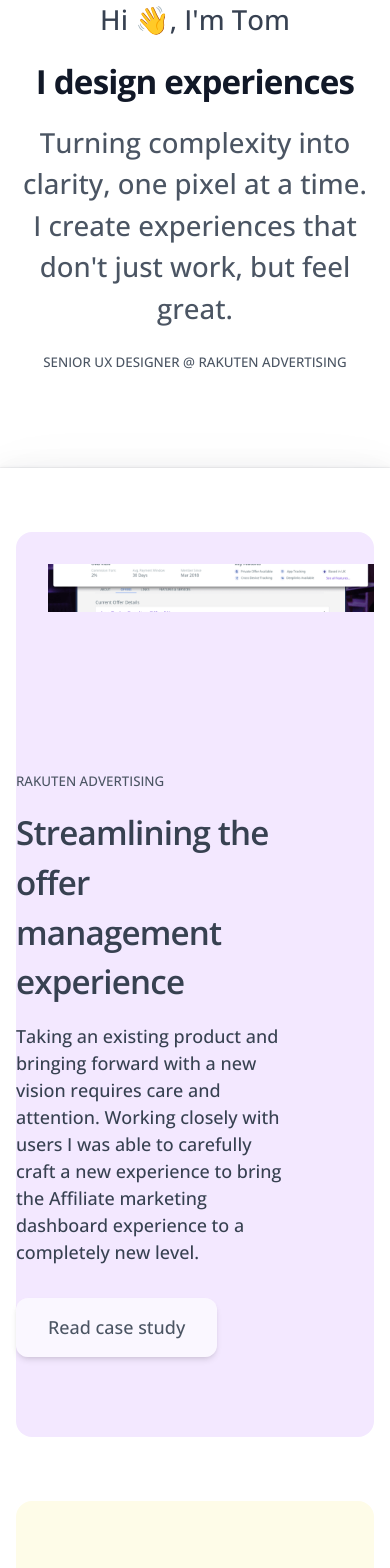
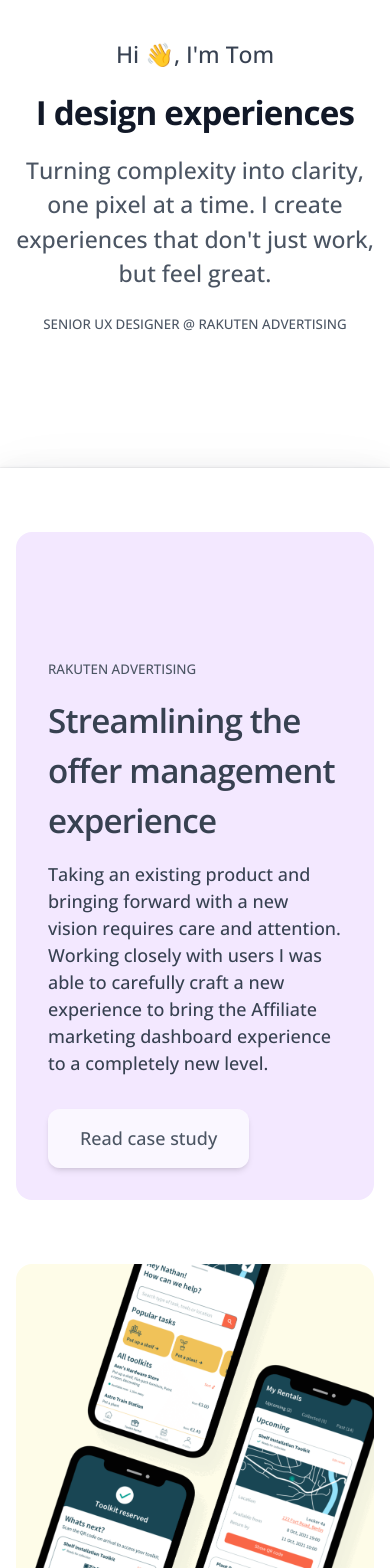
Before and after one commit to tomatronic/portfolio2024, a Next.js app: page / in a window 390 px wide. Shown: the part 240-1808 px from the top of the page. Built offline with nearby package versions, Linux system fonts and the light colour scheme.

Commit message:
Started fixing cards on mobile

```diff
--- a/src/app/about/page.js
+++ b/src/app/about/page.js
@@ -3,26 +3,21 @@ export default function About() {
         <div>
         <div className="container mx-auto max-w-screen-md px-6 pt-10">
         <div className="my-10 grid grid-cols-1 gap-14">
-        <h1 className="xl:text-6xl mb-10 pb-10 text-center text-4xl font-extrabold leading-none tracking-tight md:text-5xl dark:text-white">About</h1>
 
                 <div className="grid grid-cols-1 gap-14 md:grid-cols-12">
                 <div className="order-last col-span-8 flex w-full flex-col content-center justify-center md:order-first">
                 <div className="text-sm font-medium uppercase text-purple-500">Hi, I'm Tom —</div>
-                <div className='text-balance pt-4 text-3xl font-semibold tracking-[-0.015em] text-gray-800'>
-                    I'm a Senior UX Designer based in Brighton, UK. I have 10+ years of design industry experience.<br /><br />
-                </div>
-                <div className="text-sm font-medium text-gray-500">
-                    Currently working @ <b><a href="https://www.rakutenadvertising.com" target="_blank" rel="noreferrer">Rakuten Advertising</a></b>
-                </div>
+
+
                 </div>
                 <div className="col-span-4">
                     <img src="/bio.png" alt="You will often find me out hiking in the South Downs National Park" className="mx-auto rounded-2xl" />
                 </div>
                 </div>
                 <div className="md:text-lg my-4 max-w-lg font-light text-gray-500 lg:mb-8 lg:text-xl dark:text-gray-400">
-                        <p>Being a UX designer allows me to solve complex problems and bring the end user a pleasurable experience. I make sure that products are enjoyable, accessible and beautiful to look at. I have a passion for getting fully immersed in a problem and experimenting with a range of possible solutions.</p>
-                        <p className="pt-4">Seeing the impact of how I can influence a user's behaviour within a product or application fascinates me. Being empathetic and understanding helps ensure that I can make a product not just work for its intended users but be something they feel comfortable with.</p>
-                        <p className="pt-4">I'm currently based just outside of sunny Brighton, UK. You'll usually find me hiking on the South Downs with my partner, paddle boarding at sea or adventuring around the world.</p>
+                        <p>I'm a Senior UX Designer based in Brighton, UK. I thrive on solving complex problems and crafting experiences that feel natural and engaging. My work is all about making products enjoyable, accessible, and beautifully intuitive.</p>
+                        <p className="pt-4">Currently, I'm at Rakuten Advertising, where I dive deep into user behavior, ensuring that every design decision is rooted in empathy and understanding. I love experimenting with ideas and solutions to create products that not only work but make users feel right at home.</p>
+                        <p className="pt-4">When I'm not designing, you'll find me recharging in nature or exploring new places with my partner, always drawing inspiration from the world around me.</p>
                 </div>
                     <div>
                         <img src="/aboutBanner.png" alt="A little insight to my life" width="100%" />
--- a/src/app/components/casestudyShowcase.js
+++ b/src/app/components/casestudyShowcase.js
@@ -8,16 +8,15 @@ function CasestudyShowcase() {
     <div id="work">
       <div className="bg-[radial-gradient(154.86%_76.83%_at_50%_22.26% py-16" style={{ boxShadow: "0 0 24px rgba(34, 42, 53, 0.06), 0 1px 1px rgba(0, 0, 0, 0.05), 0 0 0 1px rgba(34, 42, 53, 0.04), 0 0 4px rgba(34, 42, 53, 0.08), 0 16px 68px rgba(47, 48, 55, 0.05), 0 1px 0 rgba(255, 255, 255, 0.1) inset" }}>
         <div className="container mx-auto max-w-screen-xl px-4">
-          {/* <h1 className="text-4xl font-extrabold leading-none tracking-tight text-gray-700 dark:text-white">Case Studies</h1>
-          <p className="max-w-2xl pb-16 pt-4 text-base font-light text-gray-700 dark:text-gray-400">A small curated collection of some of my favorite projects.</p> */}
           <div className="space-y-16">
-            <div className="grid grid-cols-1 gap-20 rounded-2xl bg-purple-100 md:grid-cols-2">
-              <div className="grid-col-1 relative grid content-end overflow-visible pl-20 pt-20">
-                <div className="absolute inset-0 overflow-hidden"><Image src="/offersThumb.png" alt="Streamlining the offer management experience" className="absolute left-1/2 top-1/2 min-h-full min-w-full pl-8 pt-8" layout="fill" objectFit="cover" />
+            <div className="grid grid-cols-1 gap-8 rounded-2xl bg-purple-100 md:grid-cols-2 md:gap-20">
+              <div className="grid-col-1 relative grid content-end overflow-visible px-8 py-8 md:px-0 md:py-0 md:pl-20 md:pt-20">
+                <div className="relative inset-0 overflow-hidden md:absolute">
+                  <Image src="/offersThumb.png" alt="Streamlining the offer management experience" className="left-1/2 top-1/2 min-h-full min-w-full md:pl-8 md:pt-8" layout="fill" objectFit="cover" />
                 </div>
               </div>
 
-              <div className="grid grid-cols-1 justify-center gap-4 py-20 pr-20">
+              <div className="grid grid-cols-1 justify-center gap-4 px-8 py-8 md:px-0 md:py-20 md:pr-20">
                 <div className="text-sm font-medium uppercase text-gray-600">Rakuten Advertising</div>
                 <h2 className="text-3xl font-semibold tracking-tight text-gray-700">Streamlining the offer management experience</h2>
                 <p className="pb-4 text-base font-medium text-gray-700 dark:text-gray-400">
@@ -30,9 +29,9 @@ function CasestudyShowcase() {
                 </Link>
               </div>
             </div>
-            <div className="grid grid-cols-1 gap-20 rounded-2xl bg-yellow-50 md:grid-cols-2">
-            <div className="grid-col-1 relative order-last grid content-center overflow-visible pl-20">
-  <div className="absolute inset-0 overflow-hidden">
+            <div className="grid grid-cols-1 gap-8 rounded-2xl bg-yellow-50 md:grid-cols-2 md:gap-20">
+            <div className="grid-col-1 relative grid content-center overflow-visible md:order-last md:pl-20">
+  <div className="relative inset-0 h-[20rem] overflow-hidden md:absolute md:h-full">
     <Image
       src="/sm_tools.png"
       alt="Creating a tool hire app in 48 hours"
@@ -43,7 +42,7 @@ function CasestudyShowcase() {
   </div>
 </div>
 
-              <div className="grid grid-cols-1 justify-center gap-4 py-20 pl-20">
+              <div className="grid grid-cols-1 justify-center gap-4 px-8 py-8 md:px-0 md:py-20 md:pl-20">
                 <div className="text-sm font-medium uppercase text-gray-600">Designflows 2021</div>
                 <h2 className="text-3xl font-semibold tracking-tight text-gray-700">Creating a tool hire app in 48 hours</h2>
                 <p className="pb-4 text-base font-medium text-gray-700 dark:text-gray-400">
@@ -61,7 +60,7 @@ function CasestudyShowcase() {
                 <Image src="/brewtiful24.png" width={0} height={0} alt="Creating a beatiful and engaging craft beer brand and blog" sizes="100vw" style={{ width: '100%', height: 'auto' }} />
               </div>
 
-              <div className="grid grid-cols-1 justify-center gap-4 py-20 pl-20">
+              <div className="grid grid-cols-1 justify-center gap-4 px-8 py-8 md:px-0 md:py-20 md:pr-20">
                 <div className="text-sm font-medium uppercase text-gray-600">Brewtiful</div>
                 <h2 className="text-3xl font-semibold tracking-tight text-gray-700">Creating a beatiful and engaging craft beer brand and blog</h2>
                 <p className="pb-4 text-base font-medium text-gray-700 dark:text-gray-400">
--- a/src/app/components/hero.js
+++ b/src/app/components/hero.js
@@ -15,13 +15,13 @@ export default function Hero() {
     >
       <div className="grid h-full grid-cols-1 content-center justify-center gap-6">
         <div>
-          <p className="text-center text-2xl md:text-left">Hi <WavingHand />, I'm Tom</p>
+          <p className="text-center text-xl md:text-left md:text-2xl">Hi <WavingHand />, I'm Tom</p>
         </div>
         <div>
           <h1 className="max-w-3xl text-center text-3xl font-bold leading-none tracking-tight md:text-left md:text-6xl dark:text-white">I design experiences</h1>
         </div>
         <div>
-          <p className="max-w-3xl text-center text-2xl font-medium text-gray-600 md:text-left lg:mb-2 dark:text-gray-400">
+          <p className="max-w-3xl text-center text-xl font-medium text-gray-600 md:text-left md:text-2xl lg:mb-2 dark:text-gray-400">
           Turning complexity into clarity, one pixel at a time. I create experiences that don't just work, but feel great.
           </p>
         </div>
```
